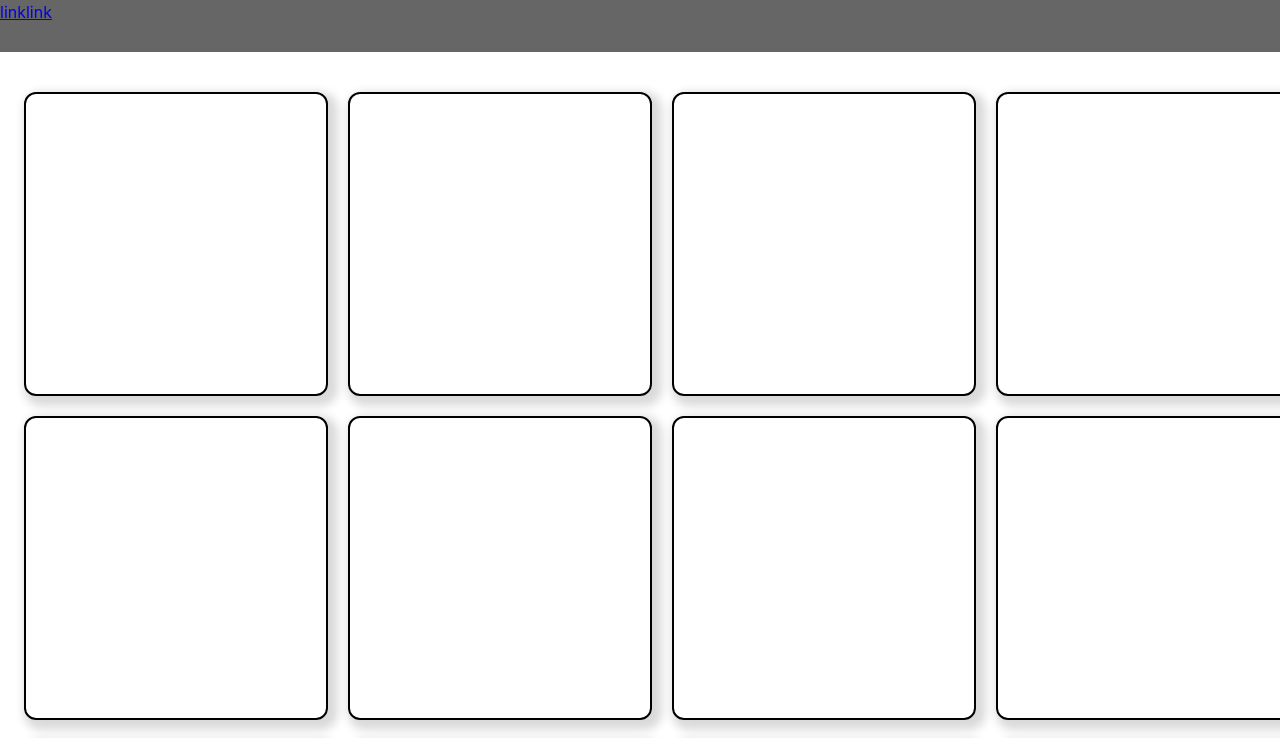
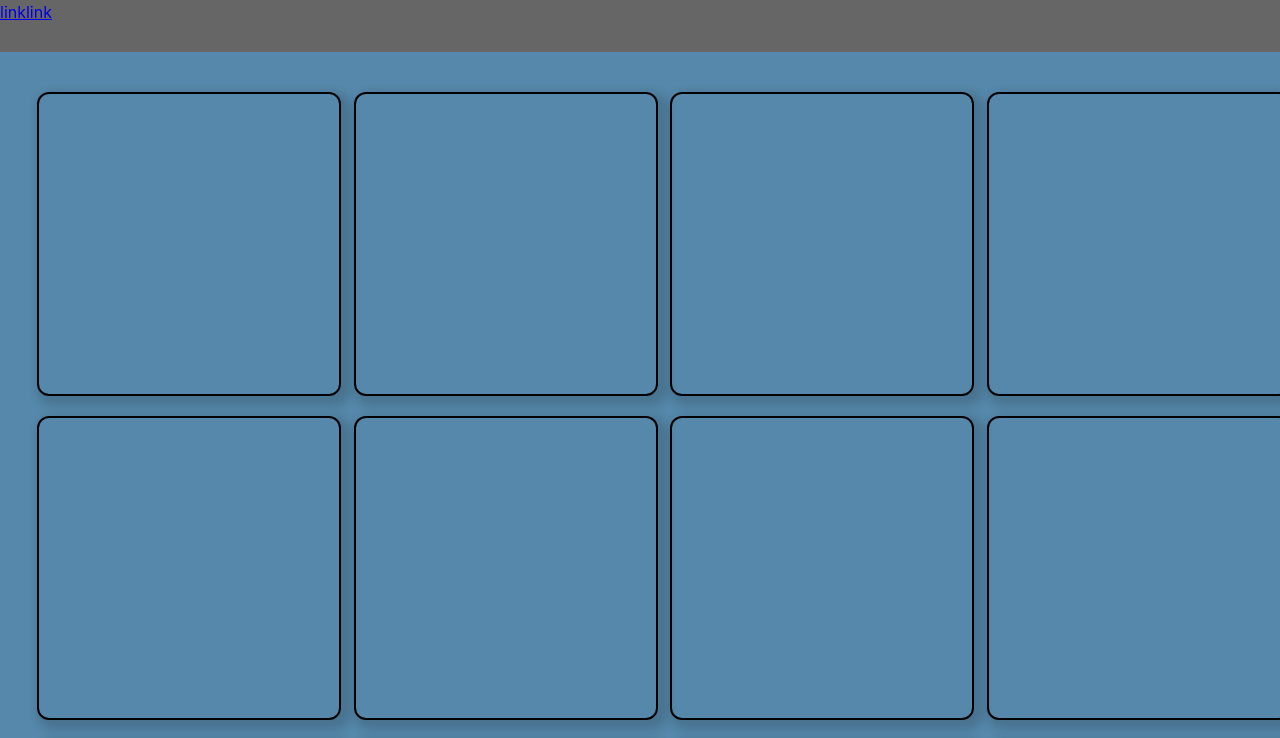
Before and after one commit to eraser5th/RaCP, a React (Create React App) app: page / in a window 1280 px wide. Shown: the top 738 px of the page. Built offline with nearby package versions, Linux system fonts and the light colour scheme.

Commit message:
背景とかつけて

```diff
--- a/src/App.css
+++ b/src/App.css
@@ -1,9 +1,20 @@
 main {
+  padding-top: 40px;
+  background: #58a;
+  background-image:
+    linear-gradient(white 2px, transparent 0),
+    linear-gradient(90deg, white 2px, transparent 0),
+    linear-gradient(hsl(0deg 0% 100% / 30%) 1px transparent 0),
+    linear-gradient(90deg, hsla(0deg 0% 100% 30%) 1px, transparent 0);
+  background-size: 75px 75px, 75px 75px, 15px 15px, 15px 15px;
+}
+
+.main--inner {
   display: flex;
   flex-wrap: wrap;
-  gap: 20px;
+  row-gap: 20px;
+  justify-content: space-evenly;
   width: min(100%, 1280px);
-  padding-top: 40px;
   padding-right: 24px;
   padding-left: 24px;
   margin-right: auto;
--- a/src/App.tsx
+++ b/src/App.tsx
@@ -8,6 +8,7 @@ const App: React.VFC = () => (
   <div className="app">
     <Header links={['link1', 'link2']} />
     <main className="main">
+      <div className="main--inner">
         <Card rounded />
         <Card rounded />
         <Card rounded />
@@ -31,6 +32,7 @@ const App: React.VFC = () => (
         <Card rounded />
         <Card rounded />
         <Card rounded />
+      </div>
     </main>
     <Footer links={['link1', 'link2']} />
   </div>
```
Lines whose indentation alone changed are shown as unchanged.
